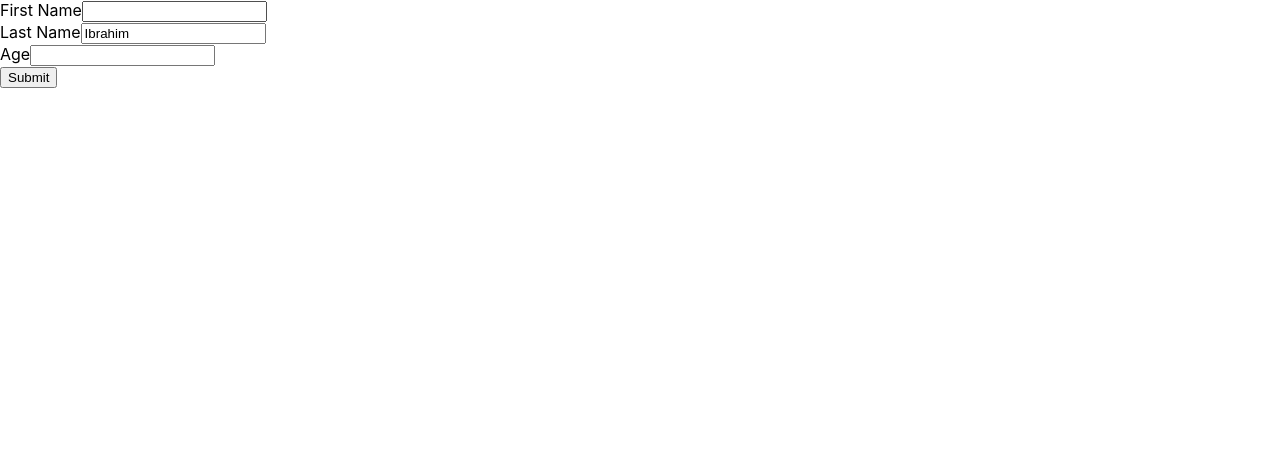
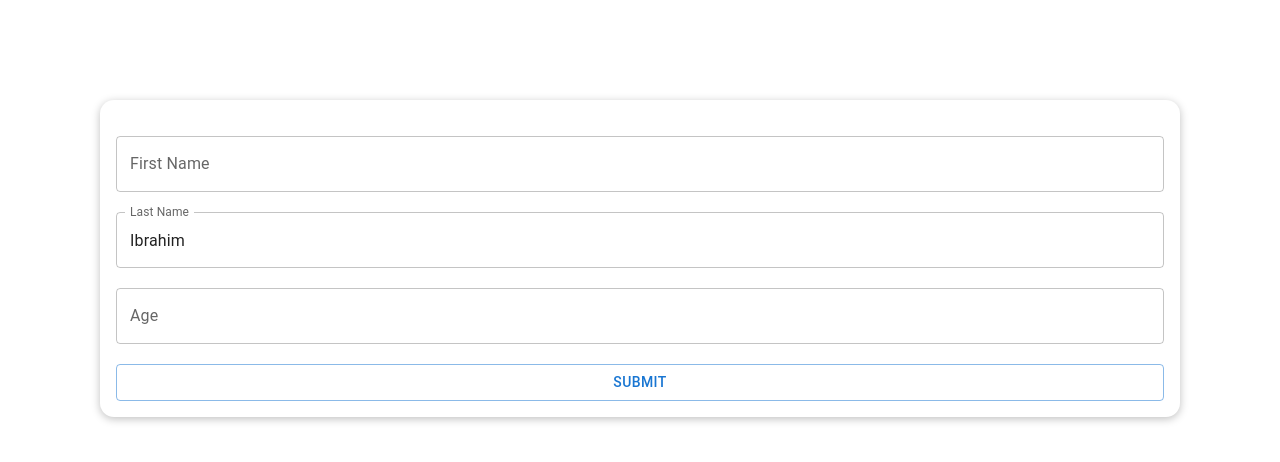
Before and after one commit to ShahzaibIbrahim/dynamic-forms, a React (Create React App) app: page / in a window 1280 px wide. Shown: the top 462 px of the page. Built offline with nearby package versions, Linux system fonts and the light colour scheme.

Commit message:
Adding Material UI

```diff
--- a/package.json
+++ b/package.json
@@ -3,6 +3,9 @@
   "version": "0.1.0",
   "private": true,
   "dependencies": {
+    "@emotion/react": "^11.9.0",
+    "@emotion/styled": "^11.8.1",
+    "@mui/material": "^5.6.2",
     "@testing-library/jest-dom": "^5.16.4",
     "@testing-library/react": "^13.1.1",
     "@testing-library/user-event": "^13.5.0",
--- a/src/App.js
+++ b/src/App.js
@@ -1,9 +1,11 @@
-import './App.css';
-import Form from './components/UI/Forms/Form';
+import "./App.css";
+import Form from "./components/UI/Forms/Form";
 
 function App() {
   return (
-    <Form />
+    <div className="container">
+      <Form />
+    </div>
   );
 }
 
--- /dev/null
+++ b/src/components/UI/Controls/Card.js
@@ -0,0 +1,9 @@
+import classes from "./Card.module.css";
+
+const Card = (props) => {
+  return <div className={classes.card}>
+      {props.children}
+  </div>;
+};
+
+export default Card;
--- /dev/null
+++ b/src/components/UI/Controls/Card.module.css
@@ -0,0 +1,9 @@
+.card {
+    padding: 1rem;
+    box-shadow: 0 2px 8px rgba(0, 0, 0, 0.25);
+    border-radius: 14px;
+    background-color: white;
+    height: 50%;
+    width: auto;
+    align-content: center;
+  }
--- a/src/components/UI/Controls/Field.js
+++ b/src/components/UI/Controls/Field.js
@@ -1,22 +1,35 @@
+import { TextField } from "@mui/material";
 
 const Field = (props) => {
-  //const [fieldValue, setFieldValue] = useState(); // Is this even needed? Will Decide Later
-  const { id, label, type, name, handleChange, value} = props;
+  const { handleChange, data } = props;
+  const { id, label, ctrlType, type, value} = data;
 
-  console.log("Field Component");
   const fieldChangeHandler = (event) => {
-    handleChange(name,event.target.value)
+    handleChange(id, event.target.value);
+  };
+
+  const getInput = () => {
+    switch (ctrlType) {
+      case "TXT":
+        return (
+          <TextField
+            id={id}
+            type={type}
+            label={label}
+            value={value || ""}
+            onChange={fieldChangeHandler}
+            fullWidth
+          />
+        );
+        break;
+      default:
+       return;
+    }
   };
 
   return (
-    <div>
-      <label htmlFor={id}>{label}</label>
-      <input
-        type={type}
-        id={id}
-        onChange={fieldChangeHandler}
-        value={value || ''}
-      />
+    <div style={{marginTop:20}}>
+      {getInput()}
     </div>
   );
 };
--- a/src/components/UI/Forms/Form.js
+++ b/src/components/UI/Forms/Form.js
@@ -1,61 +1,61 @@
 import React, { useState } from "react";
 import Field from "../Controls/Field";
+import Card from "../Controls/Card";
+import { Button } from "@mui/material";
 
 const formData = [
-  { id: "firstName", label: "First Name", type: "text"},
-  { id: "lastName", label: "Last Name", type: "text", value: "Ibrahim"},
-  { id: "age", label: "Age", type: "number"},
+  { id: "firstName", label: "First Name", ctrlType: "TXT", type: "text" },
+  {
+    id: "lastName",
+    label: "Last Name",
+    ctrlType: "TXT",
+    type: "text",
+    value: "Ibrahim",
+  },
+  { id: "age", label: "Age", ctrlType: "TXT", type: "number" },
 ];
-
 
 const Form = (props) => {
   const [fieldList, setFieldList] = useState(formData);
 
-  console.log('Form');
+  console.log("Form");
 
   const submitFormHandler = (event) => {
     event.preventDefault();
 
-    console.log('Submitting Data');
+    console.log("Submitting Data");
     // Might Remove Disabled Fields Later
 
     let submitData = new Map();
-    for(const field of fieldList) {
-        submitData.set(field.id, field.value ? field.value : '');
+    for (const field of fieldList) {
+      submitData.set(field.id, field.value ? field.value : "");
     }
     console.log(Object.fromEntries(submitData));
   };
 
   const fieldChangeHanlder = (id, value) => {
-    const changeFieldIndex = fieldList.findIndex(x => x.id === id);
+    const changeFieldIndex = fieldList.findIndex((x) => x.id === id);
 
     let updatedFieldList = [...fieldList];
     updatedFieldList[changeFieldIndex].value = value;
 
     setFieldList(updatedFieldList);
     console.log(updatedFieldList);
-  }
+  };
 
   return (
-    <form onSubmit={submitFormHandler}>
-      {fieldList.map((data) => (
-        <div key={data.id} className="control-group">
-          <Field
-            key={data.id}
-            id={data.id}
-            label={data.label}
-            type={data.type}
-            name={data.id}
-            value={data.value}
-            handleChange={fieldChangeHanlder}
-          />
+    <Card>
+      <form onSubmit={submitFormHandler}>
+        {fieldList.map((data) => (
+          <Field key={data.id} data={data} handleChange={fieldChangeHanlder} />
+        ))}
+        <div style={{ marginTop: 20 }}>
+          <Button fullWidth variant="outlined" type="submit">
+            Submit
+          </Button>
         </div>
-      ))}
-
-      <div className="form-actions">
-        <button>Submit</button>
-      </div>
-    </form>
+      </form>
+    </Card>
   );
 };
 
--- a/src/index.css
+++ b/src/index.css
@@ -11,3 +11,9 @@ code {
   font-family: source-code-pro, Menlo, Monaco, Consolas, 'Courier New',
     monospace;
 }
+
+.container {
+  margin: auto;
+  padding: 100px;
+  padding-left: 100px;
+}
```
Also changed, not shown: 1 other file (tests, documents, lock files or other folders).
